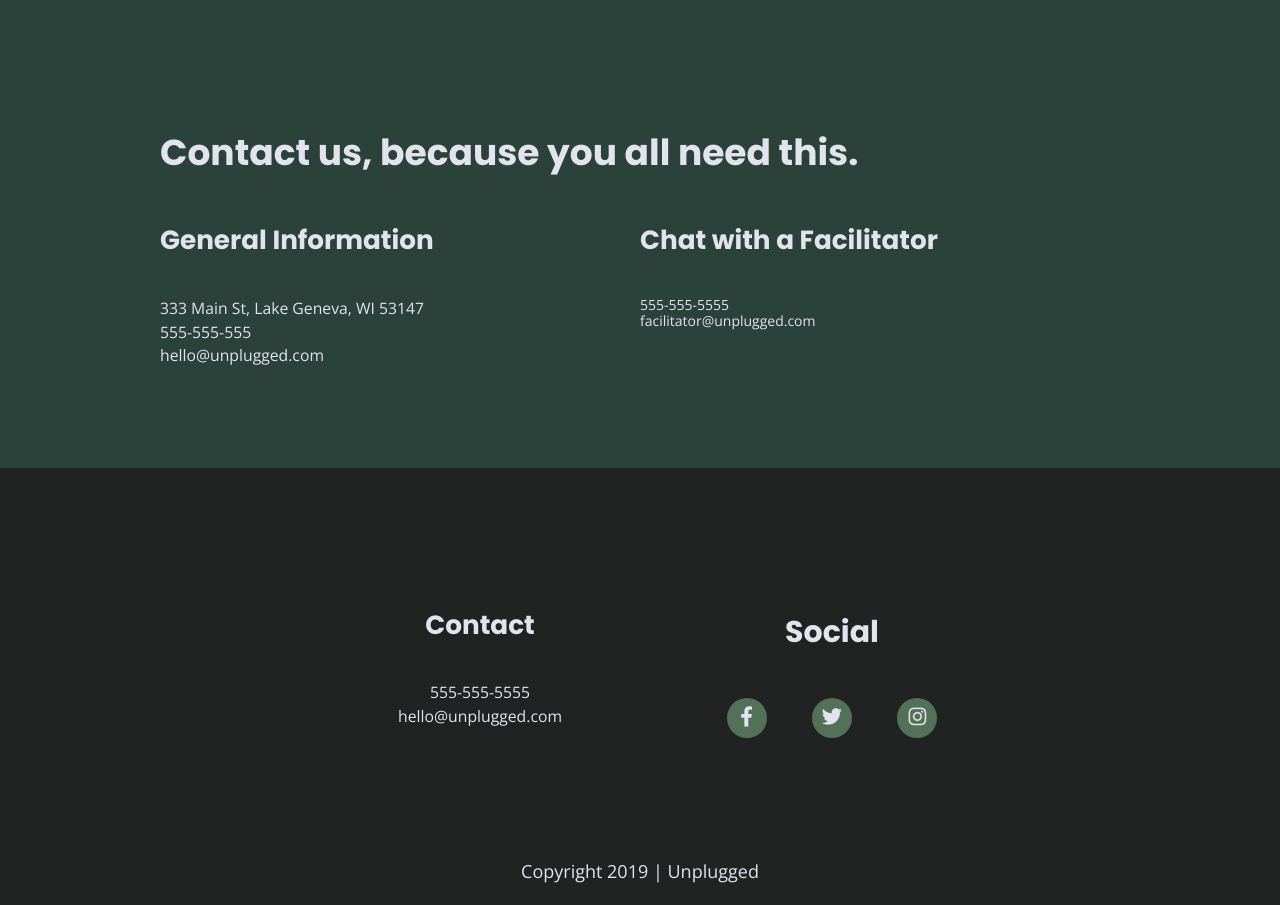
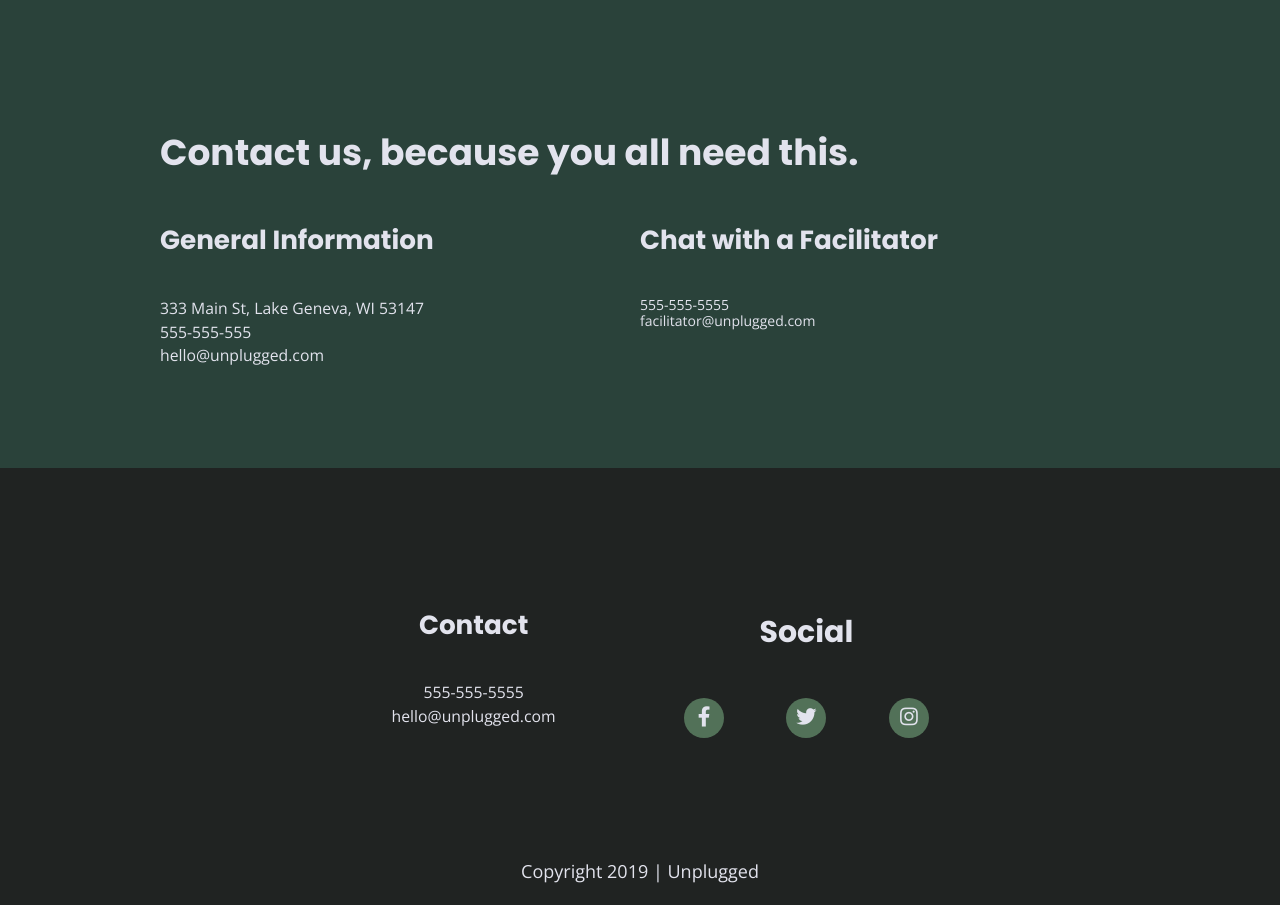
Before and after one commit to mikkispace/unplugged-site, a plain HTML site: page about/index.html in a window 1280 px wide. Shown: the part 1108-2013 px from the top of the page. Drawn offline with nearby package versions, Linux system fonts and the light colour scheme.

Commit message:
adjust css margins

```diff
--- a/css/main.css
+++ b/css/main.css
@@ -237,7 +237,7 @@ footer p {
 }
 
 .footer content-wrapper {
-    width: 55%;
+    width: 90%;
     margin: 50px 0;
 }
 
@@ -265,6 +265,7 @@ footer .social-icons p {
 footer .social-icons p i {
     color: #e2e3ed;
     font-size: 1.125em;
+
 
 }
 
@@ -692,11 +693,11 @@ input[type=button] {
 }
 
     footer .contact {
-        width: 50%;
+        width: 48%;
         margin-bottom: 0;
     }
     footer .social {
-        width: 40%;
+        width: 48%;
         margin-bottom: 0;
     }
 
```
